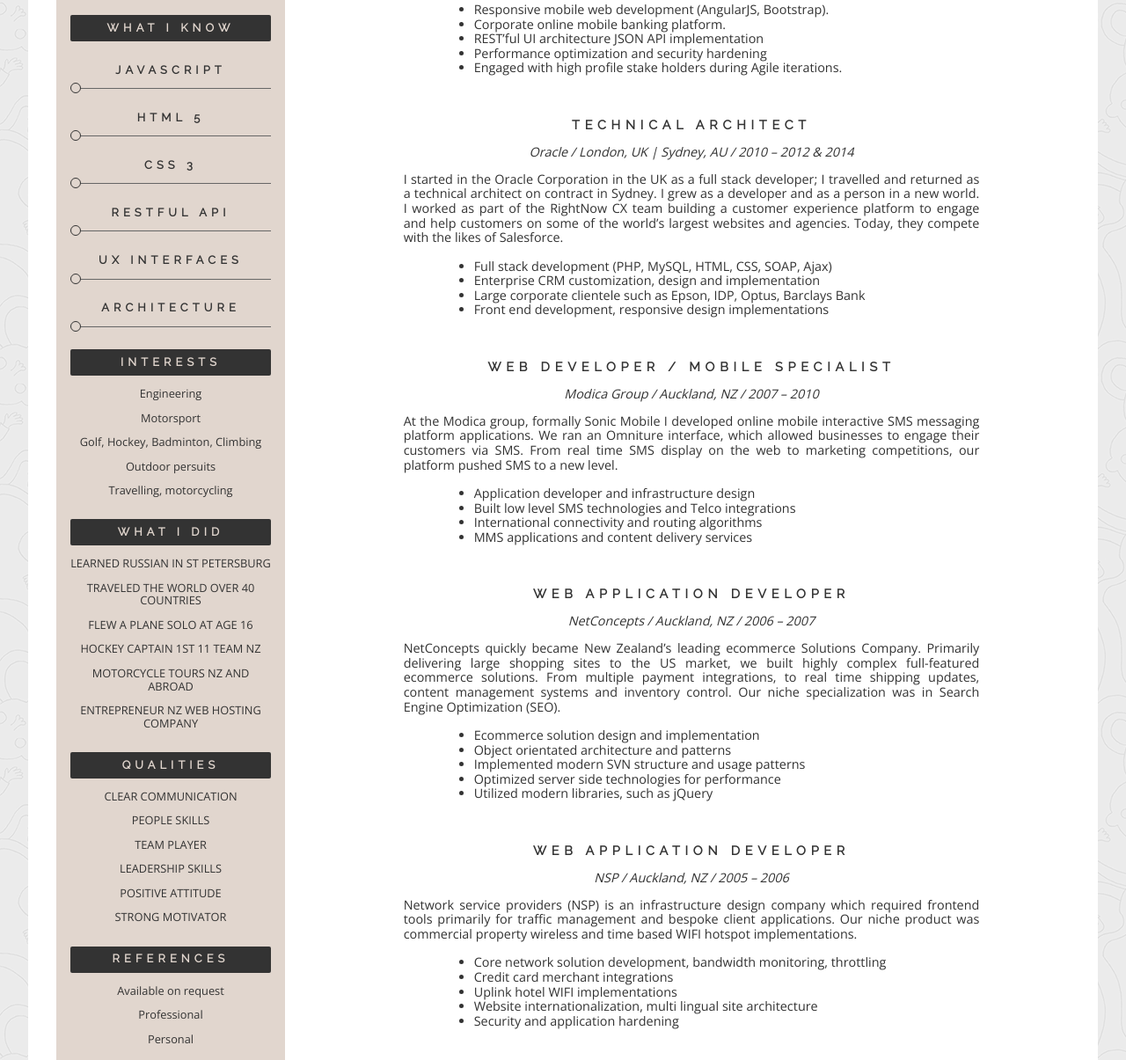
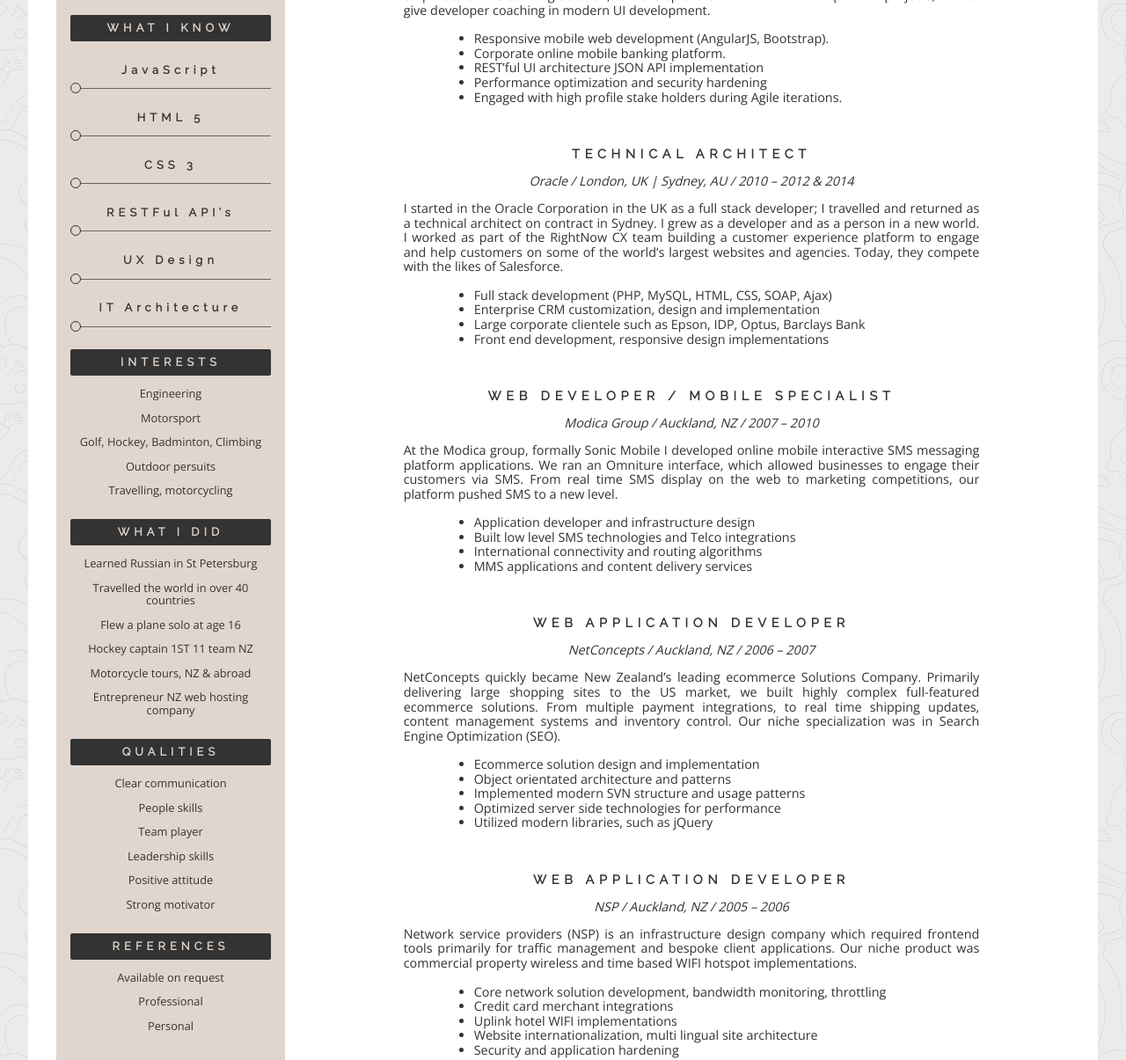
Before and after one commit to jimmythecoder/jimmythecoder.github.io, a website: page index.html in a window 1280 px wide. Shown: the part 975-2180 px from the top of the page at 88% size. Drawn offline with nearby package versions, Linux system fonts and the light colour scheme; a script that the page names is missing; a web font is replaced by a local one.

Commit message:
First pass proof read and text updates.

```diff
--- a/index.html
+++ b/index.html
@@ -52,11 +52,11 @@
 						<h3>Expertise</h3>
 
 						<ul class="expertise">
-							<li>RESPONSIVE UX</li>
+							<li>Responsive UX</li>
 							<li>Front end dev</li>
-							<li>RESTUL API&rsquo;s</li>
-							<li>MOBILE WEB</li>
-							<li>SECURE DESIGNS</li>
+							<li>RESTFul API&rsquo;s</li>
+							<li>Mobile web</li>
+							<li>Secure designs</li>
 						</ul>
 					</section>
 
@@ -86,7 +86,7 @@
 						<h3>What I know</h3>
 
 						<p>
-							<h4>Javascript</h4>
+							<h4>JavaScript</h4>
 							<div class="range" data-value="90">
 								<span class="handle"></span>
 							</div>
@@ -107,21 +107,21 @@
 						</p>
 
 						<p>
-							<h4>RestFul API</h4>
+							<h4>RESTFul API&rsquo;s</h4>
 							<div class="range" data-value="80">
 								<span class="handle"></span>
 							</div>
 						</p>
 
 						<p>
-							<h4>UX Interfaces</h4>
+							<h4>UX Design</h4>
 							<div class="range" data-value="70">
 								<span class="handle"></span>
 							</div>
 						</p>
 
 						<p>
-							<h4>Architecture</h4>
+							<h4>IT Architecture</h4>
 							<div class="range" data-value="90">
 								<span class="handle"></span>
 							</div>
@@ -141,31 +141,28 @@
 					<section class="achievements">
 						<h3>What I did</h3>
 
-						<p>LEARNED RUSSIAN IN ST PETERSBURG</p>
+						<p>Learned Russian in St Petersburg</p>
 
-						<p>TRAVELED THE WORLD OVER 40 COUNTRIES</p>
+						<p>Travelled the world in over 40 countries</p>
 
-						<p>FLEW A PLANE SOLO
-						AT AGE 16</p>
+						<p>Flew a plane solo at age 16</p>
 
-						<p>HOCKEY CAPTAIN
-						1ST 11 TEAM NZ</p>
+						<p>Hockey captain 1ST 11 team NZ</p>
 
-						<p>MOTORCYCLE TOURS
-						NZ AND ABROAD</p>
+						<p>Motorcycle tours, NZ &amp; abroad</p>
 
-						<p>ENTREPRENEUR NZ WEB HOSTING COMPANY</p>
+						<p>Entrepreneur NZ web hosting company</p>
 					</section>
 
 					<section class="qualities">
 						<h3>Qualities</h3>
 
-						<p>CLEAR COMMUNICATION</p>
-						<p>PEOPLE SKILLS</p>
-						<p>TEAM PLAYER</p>
-						<p>LEADERSHIP SKILLS</p>
-						<p>POSITIVE ATTITUDE</p>
-						<p>STRONG MOTIVATOR</p>
+						<p>Clear communication</p>
+						<p>People skills</p>
+						<p>Team player</p>
+						<p>Leadership skills</p>
+						<p>Positive attitude</p>
+						<p>Strong motivator</p>
 					</section>
 
 					<section class="references">
@@ -213,6 +210,7 @@
 							<li>Adobe Experience Manager (AEM) content management</li>
 							<li>Micro services (AWS platform)</li>
 			    			<li>Front-End lead, with full autonomy</li>
+			    			<li>SPA, TypeScript, component based, responsive &amp; adaptive, lazy loaded bundles with HTTP/2 support and complete build stack</li>
 			    		</ul>
 			    	</section>
 
--- a/src/scss/app.scss
+++ b/src/scss/app.scss
@@ -66,7 +66,6 @@ h3 {
 h4 {
 	font-family: map-get($fonts, raleway);
 	color: map-get($colors, dark-grey);
-	text-transform: uppercase;
 	text-align: center;
 	margin: 1em 0 0 0;
 	letter-spacing: 0.4em;
@@ -128,7 +127,6 @@ nav {
 		li {
 			font-family: map-get($fonts, raleway);
 			color: map-get($colors, dark-grey);
-			text-transform: uppercase;
 			text-align: center;
 			margin: 2em 0 0 0;
 			letter-spacing: 0.4em;
```
Also changed, not shown: src/index.html (+21 -23 lines), css/app.min.css, src/css/app.css.
